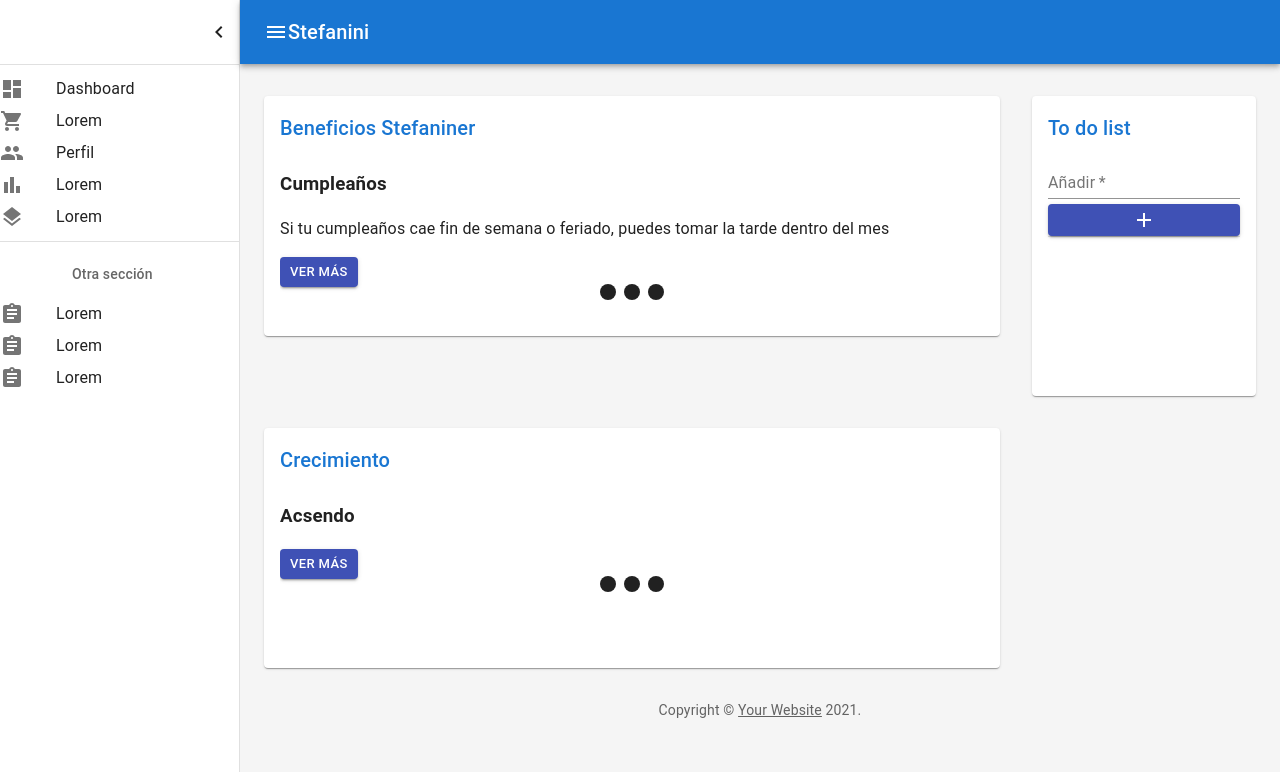
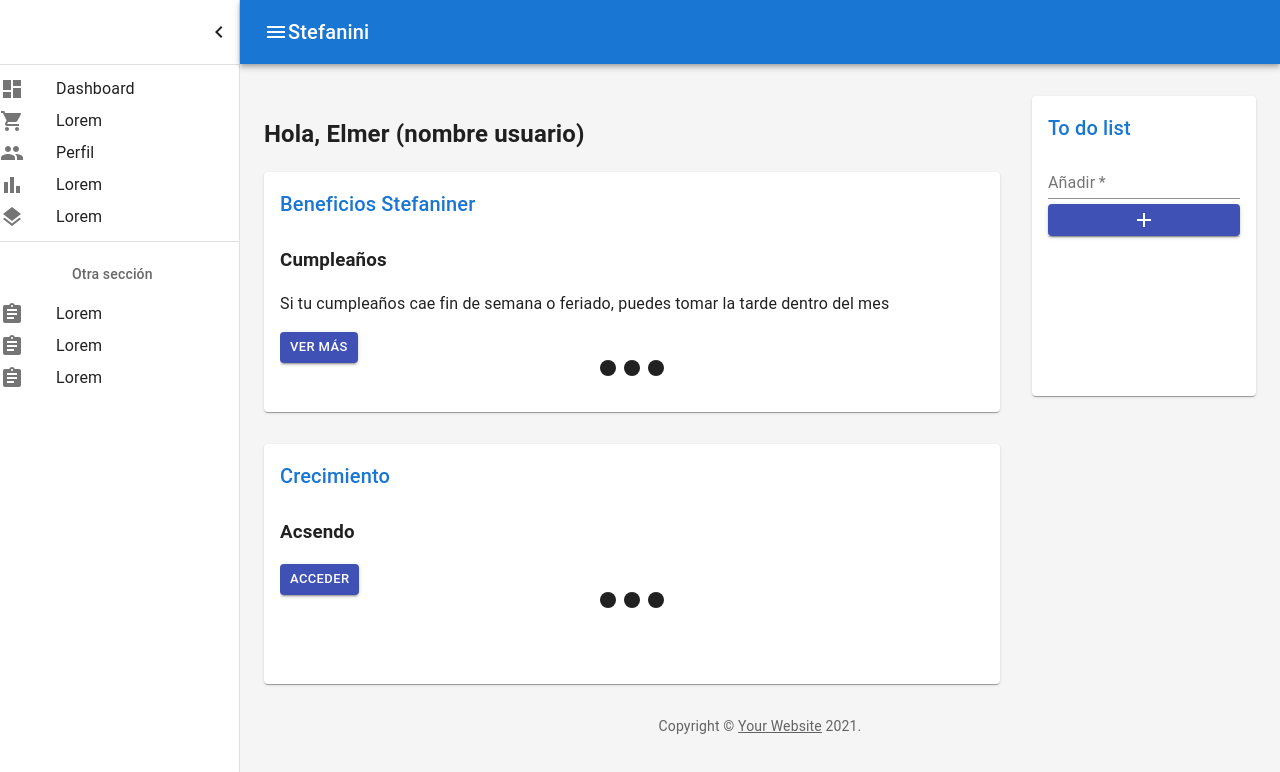
Before and after one commit to majo-cerpe/laboratoriaHackaton, a React (Create React App) app: page /home in a window 1280 px wide. Shown: the top 772 px of the page. Built offline with nearby package versions, Linux system fonts and the light colour scheme.

Commit message:
componente nombre

```diff
--- a/src/components/DashBoard/CarouselGrowth.jsx
+++ b/src/components/DashBoard/CarouselGrowth.jsx
@@ -43,7 +43,7 @@
         <React.Fragment>
             <h3>{name}</h3>
             <p>{description}</p>
-            <a href={link}><Button variant="contained" color="primary" size ="small">ver más</Button></a>
+            <a href={link}><Button variant="contained" color="primary" size ="small">Acceder</Button></a>
 
         </React.Fragment>
     );
--- a/src/components/DashBoard/Dashboard.js
+++ b/src/components/DashBoard/Dashboard.js
@@ -17,9 +17,8 @@
 import MenuIcon from '@mui/icons-material/Menu';
 import ChevronLeftIcon from '@mui/icons-material/ChevronLeft'
 import NotificationsActiveIcon from '@mui/icons-material/NotificationsActive';
-
+import WelcomeMessage from './WelcomeMessage';
 import { mainListItems, secondaryListItems } from './listItems';
-
 import Benefits from './Benefits';
 import TodoList from './TodoList';
 import Growth from './Growth';
@@ -165,6 +164,8 @@
             <Grid container spacing={4}>
 
               <Grid item xs={12} md={8} lg={9}>
+                <WelcomeMessage sx={{m:4}}/>
+
                 <Paper
                   sx={{
                     p: 2,
--- /dev/null
+++ b/src/components/DashBoard/WelcomeMessage.jsx
@@ -0,0 +1,11 @@
+import React, { Fragment } from 'react'
+
+const WelcomeMessage = () => {
+    return (
+        <Fragment>
+            <h2>Hola, Elmer (nombre usuario)</h2>
+        </Fragment>
+    )
+}
+
+export default WelcomeMessage
```
